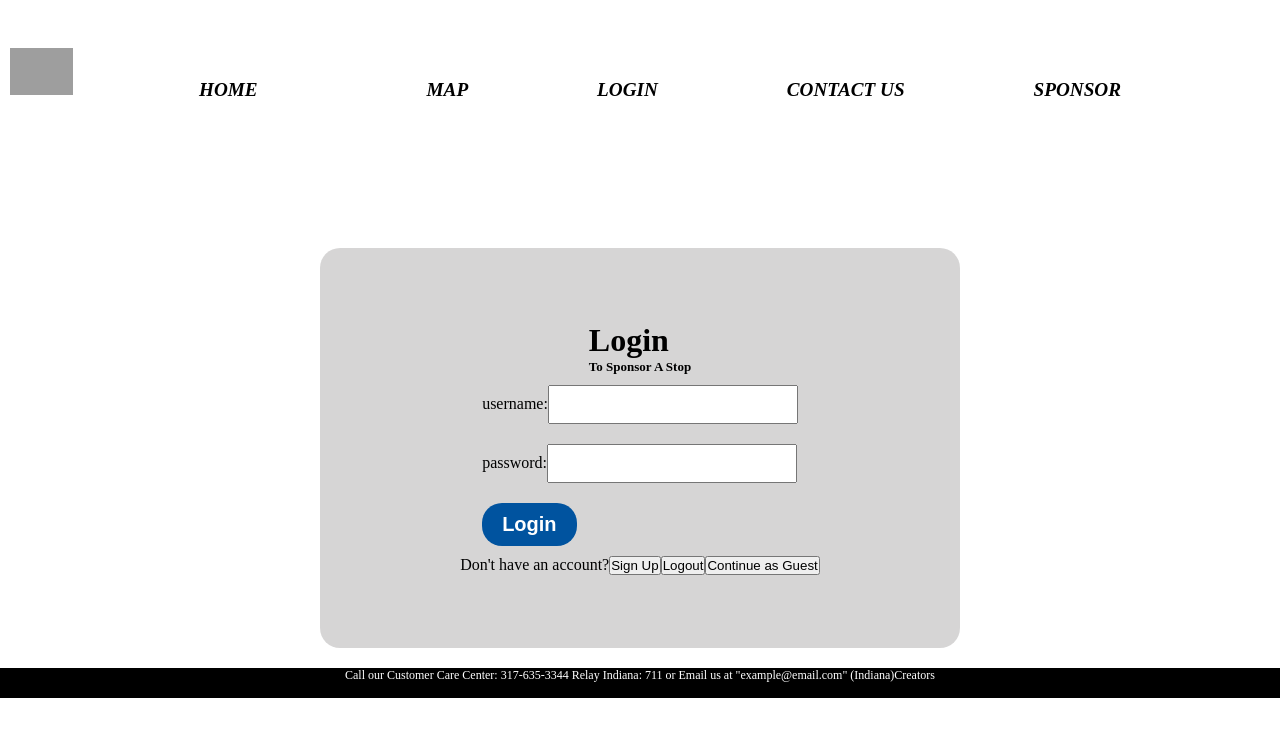
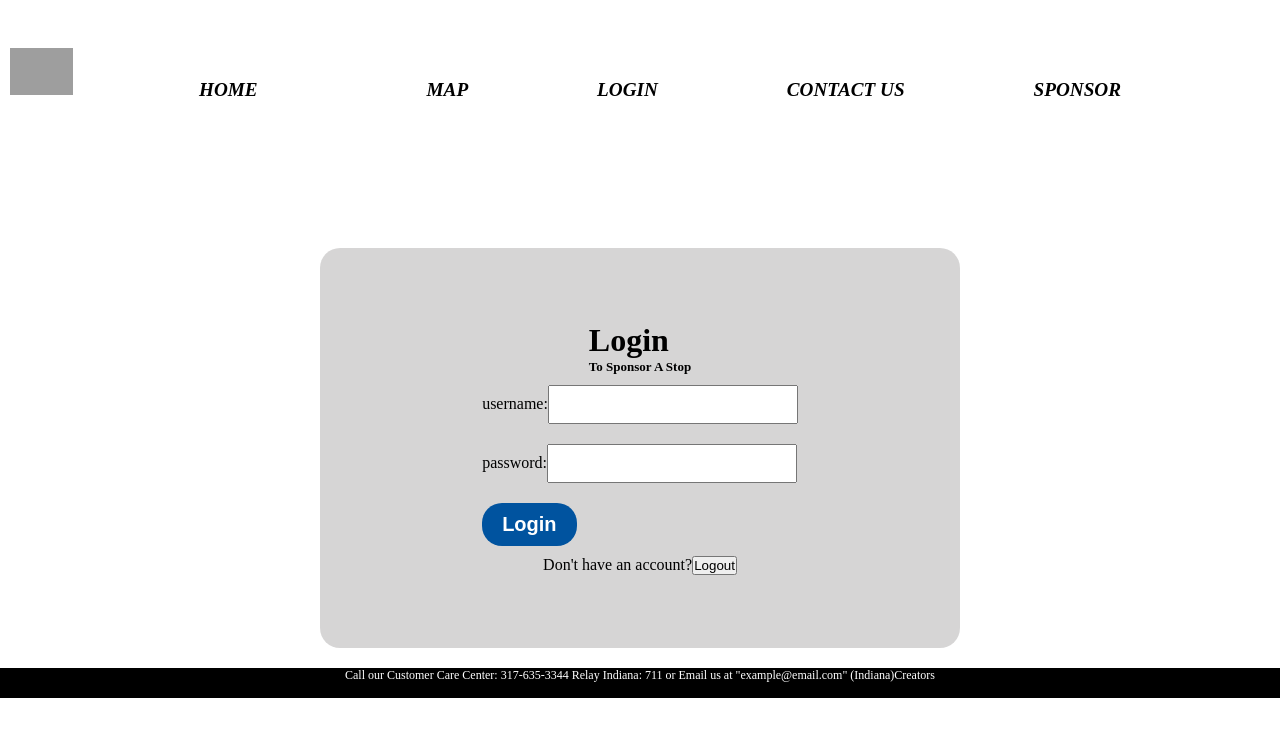
Before and after one commit to uprighted-learners/capstone-indygo-react-capstone-magic-green-bus, a React (Create React App) app in the folder frontend/: page /auth in a window 1280 px wide. Shown: the top 736 px of the page. Built offline with nearby package versions, Linux system fonts and the light colour scheme; grey boxes are pictures that could not be loaded.

Commit message:
fixed authentication in react

```diff
--- a/frontend/src/components/Auth.js
+++ b/frontend/src/components/Auth.js
@@ -5,11 +5,7 @@ import "./Auth.css";
 export default function Auth() {
   const [username, setUsername] = useState("");
   const [password, setPassword] = useState("");
-
-
-  const [isLoginMode, setIsLoginMode] = useState(true); //tracking login state
-
-  const [isGuest, setIsGuest] = useState(false);
+  const [isLoginMode, setIsLoginMode] = useState(true);
   const navigate = useNavigate();
 
   const authenticateUser = async (url, errorMessage) => {
@@ -19,8 +15,11 @@ export default function Auth() {
         headers: { "Content-Type": "application/json" },
         body: JSON.stringify({ username, password }),
       });
-      console.log(response)
-      if (!response.ok) throw new Error(errorMessage);
+
+      if (!response.ok) {
+        throw new Error(errorMessage);
+      }
+
       const data = await response.json();
       localStorage.setItem("token", data.token);
       localStorage.setItem("username", data.username);
@@ -30,6 +29,7 @@ export default function Auth() {
       setPassword("");
     } catch (error) {
       console.error("Authentication error:", error.message);
+      alert(errorMessage);
     }
   };
 
@@ -41,83 +41,12 @@ export default function Auth() {
     isLoginMode ? loginUser() : createUser();
   };
 
-  const toggleLoginMode = () => {
-    setIsLoginMode(!isLoginMode);
-    setIsGuest(false);
-  };
-
   const logoutUser = () => {
     localStorage.clear();
     setIsLoginMode(true);
     alert('Logout successful.');
     navigate("/");
   };
-
-
-  // const updatePassword = async () => {//make a notification/form to navigate to when a button is selected
-  //   try {
-  //     const response = await fetch("http://localhost:3000/users/updateUser", {
-  //       method: "PUT",
-  //       headers: {
-  //         "Content-Type": "application/json",
-  //       },
-  //       body: JSON.stringify({//allowing the user to change their password ONLY!
-  //         password: password,
-  //       }),
-  //     });
-  //     if (!response.ok) {
-  //       throw new Error("Update failed");
-  //     }
-  //     const data = await response.json();//parsing our data to be able to use it outside of our fetch
-
-  //     setUpdatedUserPassword('', data.password)//sas that the input field for setUpadtedUserPassword is expected to be a string that is directly related to the password our Database has already
-  //     alert("updated successfully.");//user feedback
-
-  //   } catch (error) {
-  //     console.error("Signup error:", error.message);
-  //   }
-  // };
-
-
-
-  const continueGuest = () => {
-     setIsGuest(true);//just setting setIsGuest to true because we don't want that to count as being logged in incase permissions variy for logged in users vs Guests down the road
-     navigate("/")
-  }
-
-  // guestButton.addEventListener("click", function(){
-  //   continueGuest();
-  // })
-
-// if(isLoginMode) {
-//   localStorage.getItem("token").then()
-// }
-// const deleteUser = async () => {
-// try{
-//   const response = await fetch("http://localhost:3000/users/deleteUser", {
-//     method: "DELETE",
-//     headers: {
-//       "Content-Type": "application/json",
-//     },
-//     body: JSON.stringify({
-
-
-//     }),
-//   });
-//   if(!response.ok){
-//     throw new Error("Delete failed");
-//   }
-
-// }catch(error){
-// console.log(error);
-// }
-// }
-// const deleteButton = document.getElementById("deleteButton");
-// deleteButton.addEventListener("click", function(){
-//   const userId = this.localStorage.getItem("Id");
-//   console.log(userId)
-//   deleteUser(userId);
-// })
 
   return (
    <div>
@@ -162,14 +91,9 @@ export default function Auth() {
       </form>
       <p>
         {isLoginMode ? "Don't have an account?" : "Already have an account?"}
-        <button type="button" onClick={toggleLoginMode}>
-          {isLoginMode ? "Sign Up" : "Login"}
-        </button>
         <button   onClick={(logoutUser)} onChange={console.log("hi")}> Logout </button>
-        <button id="guestButton" onClick={(continueGuest)}>Continue as Guest</button>
         {/* <button type='button' onClick={(updatePassword)}>Forgot your password?</button> */}
         {/* <button id='deleteButton'>Delete</button> */}
-
       </p>
       <div>
 
```
